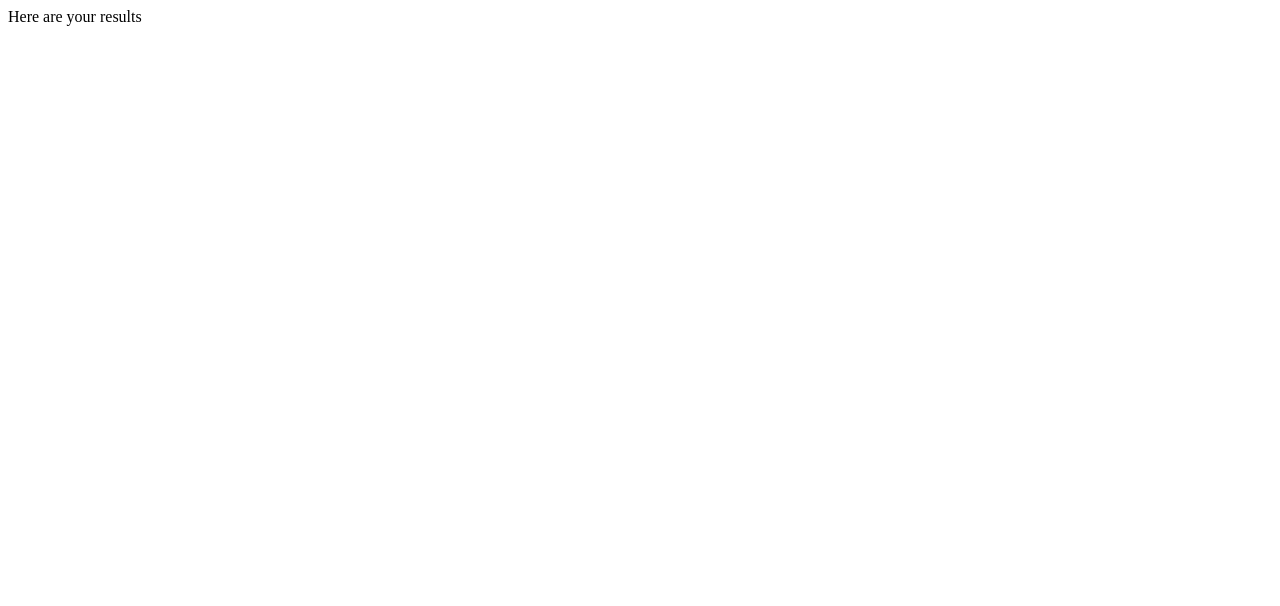
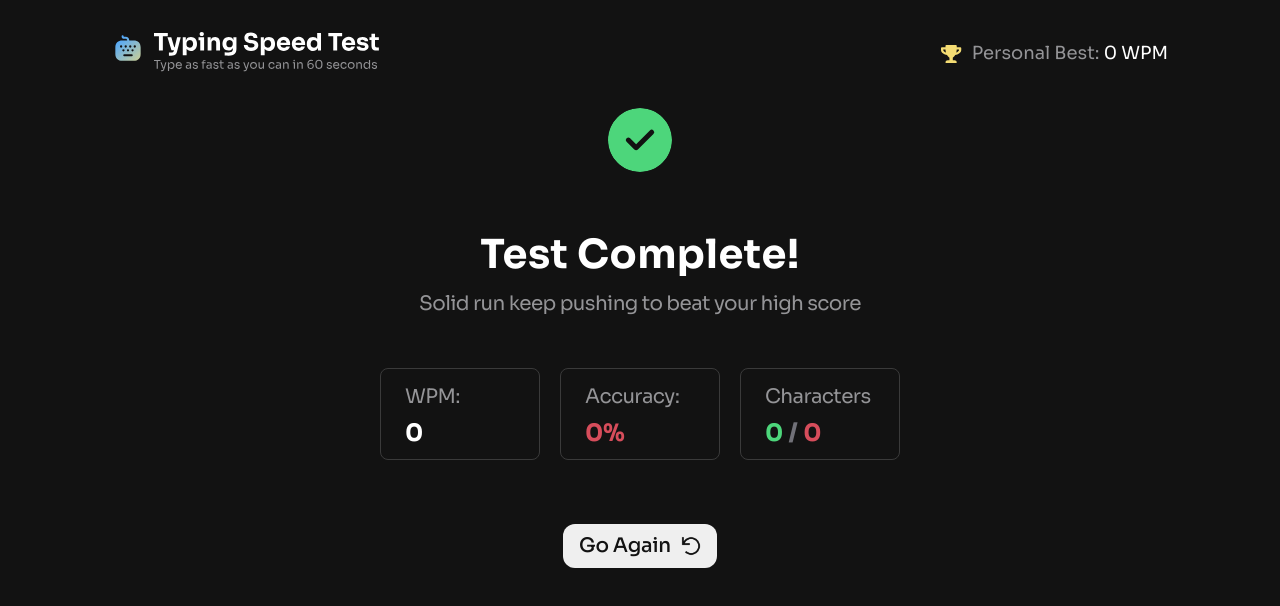
Before and after one commit to Deepanshu-2535/Typing-test, a plain HTML site: page results.html in a window 1280 px wide. Drawn offline with Linux system fonts and the light colour scheme.

Commit message:
completed development

```diff
--- a/home.css
+++ b/home.css
@@ -1,12 +1,12 @@
 @font-face {
-	font-family: "sora"; /* You give it a name here */
+	font-family: "sora";
 	src: url("./assets/fonts/Sora/Sora-VariableFont_wght.ttf") format("truetype"); /* Best format */
 	font-weight: normal;
 	font-style: normal;
-	font-display: swap; /* Improves loading performance */
+	font-display: swap;
 }
 body {
-	background-color: black;
+	background-color: rgb(18, 18, 18);
 	padding: 0px 112px;
 }
 .Navbar {
--- a/results.html
+++ b/results.html
@@ -1,11 +1,56 @@
 <!DOCTYPE html>
 <html lang="en">
-<head>
-    <meta charset="UTF-8">
-    <meta name="viewport" content="width=device-width, initial-scale=1.0">
-    <title>Results</title>
-</head>
-<body>
-    Here are your results
-</body>
+	<head>
+		<meta charset="UTF-8" />
+		<meta name="viewport" content="width=device-width, initial-scale=1.0" />
+		<link rel="stylesheet" href="reuslts.css" />
+		<title>Results</title>
+	</head>
+	<body>
+		<header class="header">
+			<div class="logo">
+				<img src="./assets/images/logo-large.svg" alt="logo" />
+			</div>
+			<div class="personal-best">
+				<img src="./assets/images/icon-personal-best.svg" alt="personal best" />
+				<p class="grey">
+					Personal Best:
+					<span class="white"><output id="personal-best"></output>&nbsp;WPM</span>
+				</p>
+			</div>
+		</header>
+		<main>
+			<div class="icon">
+				<img src="./assets/images/icon-completed.svg" alt="Completed Test" />
+			</div>
+			<div class="display-text">
+				<h1>Test Complete!</h1>
+				<p>Solid run keep pushing to beat your high score</p>
+			</div>
+			<div class="stats">
+				<div class="grid">
+					<div class="container">
+						<h2 class="headings">WPM:</h2>
+						<output id="wpm" class="wpm"></output>
+					</div>
+					<div class="container">
+						<h2 class="headings">Accuracy:</h2>
+						<span class="accuracy"><output id="accuracy"></output>%</span>
+					</div>
+					<div class="container">
+						<h2 class="headings">Characters</h2>
+						<span class="characters">
+							<output id="total-chars"></output>
+							/
+							<output id="mistakes"></output>
+						</span>
+					</div>
+				</div>
+			</div>
+			<div class="actions">
+				<button class="btn" id="btn">Go Again <img src="./assets/images/restart-black.png" alt="restart" /></button>
+			</div>
+		</main>
+		<script src="results.js" type="module"></script>
+	</body>
 </html>
--- /dev/null
+++ b/results.js
@@ -0,0 +1,11 @@
+document.addEventListener("DOMContentLoaded", () => {
+	document.getElementById("wpm").innerText = Math.round(window.localStorage.getItem("wpm"));
+	document.getElementById("accuracy").innerText = Math.round(window.localStorage.getItem("accuracy"));
+	document.getElementById("total-chars").innerText = Math.round(window.localStorage.getItem("totalchars"));
+	document.getElementById("mistakes").innerText = Math.round(window.localStorage.getItem("mistakes"));
+	document.getElementById("personal-best").innerText = Math.round(window.localStorage.getItem("personalBest"));
+});
+const button = document.getElementById("btn");
+button.addEventListener("click", () => {
+	window.location.href = "home.html";
+});
--- /dev/null
+++ b/reuslts.css
@@ -0,0 +1,160 @@
+* {
+	margin: 0px;
+	padding: 0px;
+	box-sizing: border-box;
+}
+body {
+	background-color: rgb(18, 18, 18);
+	margin: 0px;
+	padding: 0px;
+	height: 100vh;
+	width: 100vw;
+	display: flow-root;
+}
+@font-face {
+	font-family: "sora";
+	src: url("./assets/fonts/Sora/Sora-VariableFont_wght.ttf") format("truetype");
+}
+.header {
+	margin: 2rem 7rem;
+	display: flex;
+	align-items: center;
+	justify-content: space-between;
+}
+.personal-best {
+	font-family: "sora";
+	font-size: 1.125rem;
+	line-height: 120%;
+	display: flex;
+	align-items: center;
+	gap: 10px;
+}
+.white {
+	color: white;
+}
+.grey {
+	color: rgb(148, 148, 151);
+}
+main {
+	display: grid;
+	gap: 2rem;
+}
+.icon {
+	display: flex;
+	align-items: center;
+	justify-content: center;
+}
+.icon img {
+	height: 4rem;
+	width: 4rem;
+}
+.display-text {
+	display: flex;
+	flex-direction: column;
+	align-items: center;
+	gap: 10px;
+	padding-top: 1.5rem;
+}
+.display-text > h1 {
+	color: white;
+	font-family: "sora";
+	font-size: 2.5rem;
+	line-height: 136%;
+	letter-spacing: 0.025rem;
+}
+.display-text > p {
+	color: rgb(148, 148, 151);
+	font-family: "sora";
+	font-size: 1.25rem;
+	line-height: 120%;
+	letter-spacing: -0.038rem;
+}
+.stats {
+	padding-top: 1.25rem;
+	padding-bottom: 2rem;
+	display: flex;
+	align-items: center;
+	justify-content: center;
+	gap: 1.25rem;
+}
+.grid {
+	display: grid;
+	grid-template-columns: 1fr 1fr 1fr;
+	gap: 1.25em;
+}
+.container {
+	border: 1px solid rgb(58, 58, 58);
+	border-radius: 8px;
+	height: 92px;
+	width: 160px;
+	padding: 1rem 1.5rem;
+	display: grid;
+	gap: 0.75rem;
+}
+.headings {
+	font-family: "sora";
+	font-weight: 400;
+	font-size: 1.25rem;
+	line-height: 120%;
+	letter-spacing: -0.038rem;
+	color: rgb(148, 148, 151);
+}
+.wpm {
+	color: white;
+	font-family: "sora";
+	font-size: 1.5rem;
+	line-height: 100%;
+	letter-spacing: 0rem;
+	font-weight: bold;
+}
+.accuracy {
+	color: rgb(214, 77, 91);
+	font-family: "sora";
+	font-size: 1.5rem;
+	line-height: 100%;
+	letter-spacing: 0rem;
+	font-weight: bold;
+}
+.characters {
+	color: rgb(113, 113, 120);
+	font-family: "sora";
+	font-size: 1.5rem;
+	line-height: 100%;
+	letter-spacing: 0rem;
+	font-weight: bold;
+}
+#total-chars {
+	color: rgb(77, 214, 123);
+}
+#mistakes {
+	color: rgb(214, 77, 91);
+}
+.actions {
+	display: flex;
+	align-items: center;
+	justify-content: center;
+}
+.btn {
+	color: rgb(18, 18, 18);
+	font-family: "sora";
+	font-size: 1.25rem;
+	line-height: 120%;
+	letter-spacing: -0.3px;
+	font-weight: 500;
+	display: flex;
+	align-items: center;
+	justify-content: center;
+	gap: 10px;
+	padding: 10px 16px;
+	border-radius: 12px;
+	border: none;
+}
+.btn > img {
+	height: 20px;
+	width: 20px;
+}
+.btn:hover {
+	cursor: pointer;
+	box-shadow: 0px 4px 5px rgb(155, 155, 155);
+	transform: translateY(-2px);
+}
```
Also changed, not shown: home.js (+15 -3 lines), assets/images/restart-black.png (added).
